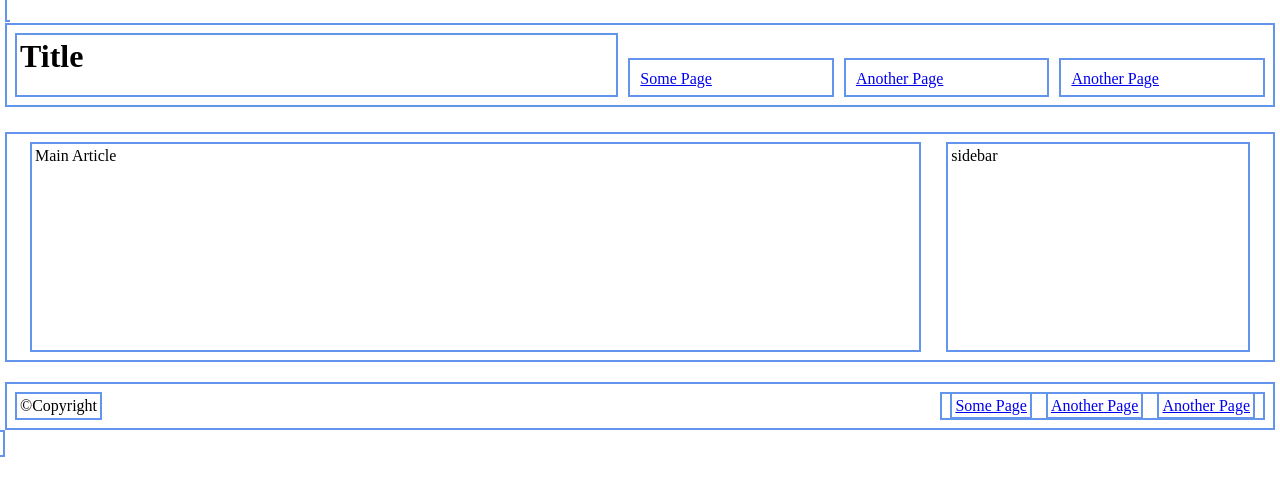
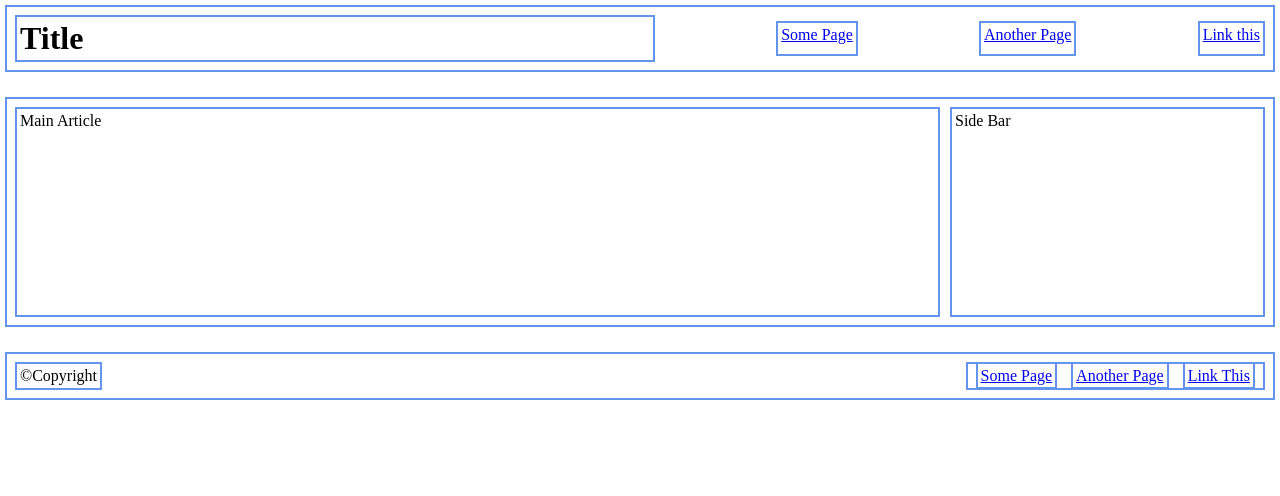
Before and after one commit to AngelaAngela/Flexbox-Layout-1, a plain HTML site: page index.html in a window 1280 px wide. Drawn offline with Linux system fonts and the light colour scheme.

Commit message:
exercise-three

```diff
--- a/index.html
+++ b/index.html
@@ -1,55 +1,41 @@
-<DOCTYPEhtml>
+<!DOCTYPEhtml>
 <html>
   <head>
-    	<title>exercise 3</title>
+    <title>ExerciseThree</title>
     <link rel="stylesheet" href="main.css">
+    <meta name="viewport" content="width=device-width, initial-scale=1.0">
   </head>
   <body>
 
-    	<!--SECTION ONE-->
 
-    	<header>
-
+    <div id="headerdiv">
         <h1>Title</h1>
 
-    		<a href="#" id="navbarhref">Some Page</a>
-    		<a href="#" id="navbarhref">Another Page</a>
-    		<a href="#" id="navbarhref">Another Page</a>
+      <a href="#" class="nav">Some Page</a>
+        <a href="#" class="nav">Another Page</a>
+        <a href="#" class="nav">Link this</a>
 
-    	</header>
+    </div>
 
 
 
-    	<!--SECTION TWO-->
-
-    	<main>
-    		<p>Main Article
-    		</p>
-
-			<p id="sidebar">sidebar</p>
-
-    	</main>
+    <div id="maindiv">
+      <p id="main">Main Article</p>
+      <p id="side">Side Bar</p>
+    </div>
 
 
 
-    	<!--SECTION THREE-->
 
-    	<footer>
 
+    <div id="footerdiv">
 
       <span>&copy;Copyright</span>
 
-
-    	  <div="footerhrefdiv">
+      <div id="footerbar">
         <a href="#">Some Page</a>
         <a href="#">Another Page</a>
-    		<a href="#">Another Page</a>
+        <a href="#">Link This</a>
       </div>
 
-    	</footer>
-
-
-
-	</body>
-
-  </html>
+    </div>
--- a/main.css
+++ b/main.css
@@ -1,101 +1,55 @@
+
 * {
 	border: 2px solid cornflowerblue;
 	margin: 5px;
 	padding: 3px;
 }
 
-
+/*body takes up full viewport and extends all the way to the edges */
 html, body {
 	margin: 0;
 	padding: 0;
 	border: none;
+
 }
 
 body {
 	height: 100vh;
 }
 
-
-/* HEADER START ------------------------------------*/
-
-header  {
+#headerdiv {
 	display: flex;
 	justify-content: space-between;
+	align-items: center;
 }
 
-
-#navbarhref
-
-	  {
-		 padding: 10px;
-		 margin-top: 30px;
-		 height: 15px;
-		 width: 17%;
+h1 {
+	width: 50%;
 }
 
+.nav {
+	height:25px;
 
-h1 {
-
-		width: 700px;
-	}
-
-
-/* HEADER END ----------------------------*/
-
-
-
-
-
-/* MAIN START-----------------------------*/
-
-
-
-	main {
-
-		display: flex;
-		flex-direction: row;
-		margin-top: 25px;
 
 }
 
-	p {
-		border: 2px solid cornflowerblue;
-		width: 75%;
-		margin-left: 20px;
-
+#maindiv {
+	display: flex;
+	justify-content: space-between;
+	margin-top: 25px;
 }
 
-	#sidebar {
-		width: 25%;
+#main {
+	width: 75%;
 	height: 200px;
-		margin-right: 20px;
 }
 
-/* MAIN END---------------------------------*/
+#side {
+	width: 25%;
+}
 
-
-
-
-/* FOOTER START-----------------------------*/
-
-
-
-	footer {
-
-		margin-top: 20px;
+#footerdiv {
 	display: flex;
 	justify-content: space-between;
+	margin-top: 25px;
 }
-
-
-	#footerhrefdiv {
-
-		display: flex;
-		justify-content: flex-end;
-	}
-
-
-	span {
-		display: flex;
-		justify-content: flex-start;
-	}
```
Lines whose indentation alone changed are shown as unchanged.
